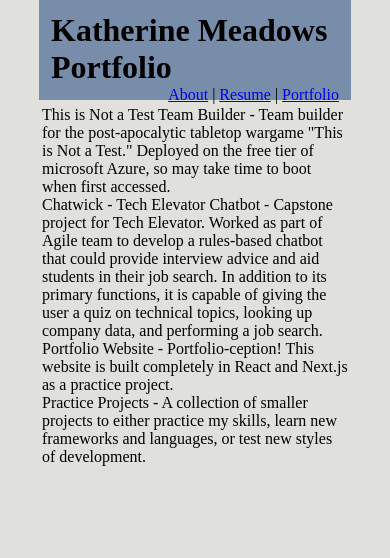
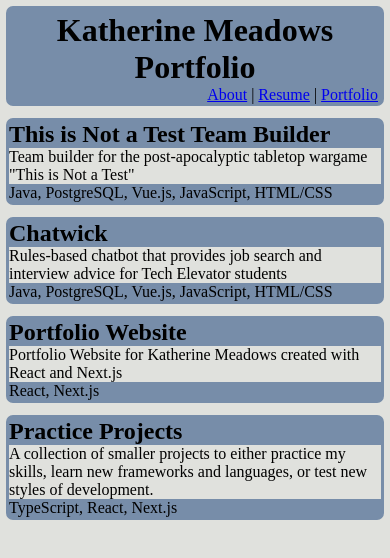
Before and after one commit to kmeadows3/portfolio-app, a Next.js app: page /portfolio-app/portfolio in a window 390 px wide. Shown: the top 558 px of the page. Built offline with nearby package versions, Linux system fonts and the light colour scheme.

Commit message:
added project cards to portfolio, formatted for mobile-first

```diff
--- a/package.json
+++ b/package.json
@@ -10,6 +10,7 @@
   },
   "dependencies": {
     "axios": "^1.7.7",
+    "kmeadows-portfolio": "file:",
     "next": "14.2.13",
     "react": "^18",
     "react-dom": "^18"
--- a/src/app/globals.css
+++ b/src/app/globals.css
@@ -4,7 +4,12 @@
   --padding-narrow: 3px;
   --background-color: #e0e1dd;
   --secondary-color: #778da9;
+  --header-size: 100px;
   }
+
+*{
+  box-sizing: border-box;
+}
 
 body{
   margin: 0px;
--- a/src/app/page.module.css
+++ b/src/app/page.module.css
@@ -6,23 +6,25 @@
 }
 
 .main {
-  width: 80%;
+  width: 100vw;
+  padding: var(--padding-std);
   display: grid;
-  grid-template-rows: 100px 1fr;
+  grid-template-rows: var(--header-size) 1fr;
+  gap: var(--padding-wide);
   grid-template-areas:  'header'
                         'page';
-  gap: var(--padding-std);
-  min-height: 100svh;
+  min-height: 100vh;
   font-family: var(--font-geist-sans);
 }
 
 .page {
   grid-area: page;
-  padding: 0px var(--padding-narrow);
 }
 
 .header{
   grid-area: header;
+  position: sticky;
+  top: 0px;
 
   display: flex;
   flex-direction: column;
@@ -30,12 +32,18 @@
   align-items: center;
 
   background-color: var(--secondary-color);
+  border-radius: 7px;
 
-  padding: var(--padding-wide);
-  padding-bottom: var(--padding-std);
+  padding: var(--padding-std);
 
   .title{
+    display: flex;
+    flex-direction: column;
+    justify-content: center;
+
     margin: 0px;
+    text-align: center;
+    flex-grow: 1;
   }
 
   .navigation{
@@ -43,3 +51,34 @@
     display: flex;
   }
 }
+
+.cardContainer{
+  display: flex;
+  flex-direction: column;
+  gap: var(--padding-wide);
+  justify-content: space-between;
+
+  .card{
+    display: flex;
+    flex-direction: column;
+    justify-content: space-between;
+    border: 3px solid var(--secondary-color);
+    border-radius: 7px;
+
+    .title{
+      margin: 0px;
+      background-color: var(--secondary-color);
+    }
+
+    .stack{
+      background-color: var(--secondary-color);
+    }
+
+    .stack span{
+      display: inline;
+      word-wrap: unset;
+    }
+  }
+
+
+}
--- a/src/app/portfolio/page.js
+++ b/src/app/portfolio/page.js
@@ -1,46 +1,23 @@
+import ProjectCard from "@/ui/ProjectCard";
+import styles from '@/app/page.module.css';
+import getProjects from "@/data/projects";
+
 export const metadata = {
     title: 'Portfolio',
 }
 
-const projects = [
-    {
-        name: 'This is Not a Test Team Builder',
-        description: 'Team builder for the post-apocalytic tabletop wargame "This is Not a Test." Deployed on the free tier of microsoft Azure, so may take time to boot when first accessed.',
-        techStack: ['Java', 'PostgreSQL', 'Vue.js', 'Javascript'],
-        repository: 'https://github.com/kmeadows3/TnT-Team-Builder',
-        link: 'https://ashy-pebble-02d86880f.5.azurestaticapps.net'
-    },
-    {
-        name: 'Chatwick - Tech Elevator Chatbot',
-        description: 'Capstone project for Tech Elevator. Worked as part of Agile team to develop a rules-based chatbot that could provide interview advice and aid students in their job search. In addition to its primary functions, it is capable of giving the user a quiz on technical topics, looking up company data, and performing a job search.',
-        techStack: ['Java', 'PostgreSQL', 'Vue.js', 'Javascript'],
-        repository: 'https://github.com/kmeadows3/Chatbot-Tech-Elevator-Capstone',
-    },
-    {
-        name: 'Portfolio Website',
-        description: 'Portfolio-ception! This website is built completely in React and Next.js as a practice project.',
-        techStack: ['React', 'Next.js'],
-        repository: 'https://github.com/kmeadows3/Practice-Projects/tree/master',
-    },
-    {
-        name: 'Practice Projects',
-        description: 'A collection of smaller projects to either practice my skills, learn new frameworks and languages, or test new styles of development.',
-        techStack: ['Typescript', 'React', 'Next.js'],
-        repository: 'https://github.com/kmeadows3/Practice-Projects',
-    }
-]
-
+const projects = getProjects();
 
 
 export default function Portfolio(){
 
     return (
-        <>
+        <div className={styles.cardContainer}>
         {projects.map((project) => {
             return (
-                <div key={project.name}>{project.name} - {project.description}</div>
+                <ProjectCard project={project} key={'card-'+project.name}/>
             )
         })}
-        </>
+        </div>
     )
 }
--- /dev/null
+++ b/src/data/projects.js
@@ -0,0 +1,33 @@
+export default function getProjects(){
+    return ([
+    {
+        name: 'This is Not a Test Team Builder',
+        shortDescription: 'Team builder for the post-apocalyptic tabletop wargame "This is Not a Test"',
+        description: 'Team builder for the post-apocalyptic tabletop wargame "This is Not a Test." Teams are stored on a Microsoft Azure Database for PostgreSQL. The server is a REST API written in Java and running on Azure App Service. In addition to general CRUD operations, it validates all data received from the client to ensure the changes are legal within the game’s rules. Finally the client is a Static Web App written in Vue.js. Testing was performed using JUnit and Postman.',
+        techStack: ['Java', 'PostgreSQL', 'Vue.js', 'JavaScript', 'HTML/CSS'],
+        repository: 'https://github.com/kmeadows3/TnT-Team-Builder',
+        link: 'https://ashy-pebble-02d86880f.5.azurestaticapps.net',
+        note: 'Server is running on the free tier of Microsoft Azure and takes time to boot when first accessed.'
+    },
+    {
+        name: 'Chatwick',
+        shortDescription: 'Rules-based chatbot that provides job search and interview advice for Tech Elevator students',
+        description: 'Capstone project for Tech Elevator. Worked in a small team using Agile methodologies to build a rules-based chatbot designed to help prepare Tech Elevator students search for the job search and interview process. A Vue.js front-end sends user utterances to a RESTful Java application using Spring Boot to run a Tomcat server. Chatbot responses are retrieved from a PostgreSQL database, then filtered and ranked to determine the most fitting response. It is capable of providing general interview advice, providing practice HR and technical questions, generating and scoring a quiz on technical topics, and even searching for jobs.',
+        techStack: ['Java', 'PostgreSQL', 'Vue.js', 'JavaScript', 'HTML/CSS'],
+        repository: 'https://github.com/kmeadows3/Chatbot-Tech-Elevator-Capstone',
+    },
+    {
+        name: 'Portfolio Website',
+        shortDescription: 'Portfolio Website for Katherine Meadows created with React and Next.js',
+        description: 'You are currently browsing this particular project. This site was created as a practice project while learning React and Next.js. It uses GitHub actions to automatically package and deploy itself onto GitHub Pages when pushed to the repository.',
+        techStack: ['React', 'Next.js'],
+        repository: 'https://github.com/https://github.com/kmeadows3/portfolio-app',
+    },
+    {
+        name: 'Practice Projects',
+        shortDescription: 'A collection of smaller projects to either practice my skills, learn new frameworks and languages, or test new styles of development.',
+        description: 'This repository consists of a variety of smaller projects I took on to either practice my skills or learn a new framework or development process. Notable examples include the Kenny Rogers Kata, where I opted to solve the kata with both TypeScript and Test-Driven Development and the multiple small webpages created while learning React.',
+        techStack: ['TypeScript', 'React', 'Next.js'],
+        repository: 'https://github.com/kmeadows3/Practice-Projects',
+    }
+])};
--- /dev/null
+++ b/src/ui/ProjectCard.js
@@ -0,0 +1,17 @@
+import Portfolio from '@/app/portfolio/page'
+import styles from '../app/page.module.css'
+
+export default function ProjectCard({project}){
+    return (
+        <div className={styles.card}>
+            <h1 className={styles.title}>{project.name}</h1>
+            <div>{project.shortDescription}</div>
+            <div className={styles.stack}>{project.techStack.map( (language, index) => {
+                return(<span key={project.name + "-" + language}>
+                    {index > 0 ? ', ' + language : language}
+                    </span>)
+            })}</div>
+        </div>
+    )
+
+}
```
Also changed, not shown: 1 other file (tests, documents, lock files or other folders).
